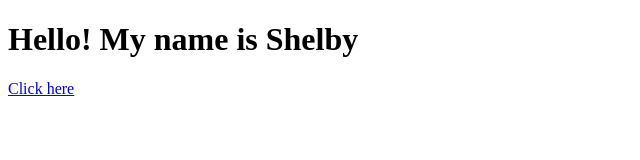
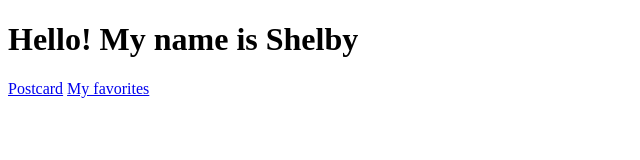
Before and after one commit to sljacobson19/sljacobson19.github.io, a plain HTML site: page Esc8th2018_2019/index.html in a window 1280 px wide. Shown: the whole page, without its empty margins (0-640 px from the left). Drawn offline with Linux system fonts and the light colour scheme.

Commit message:
Update index.html

```diff
--- a/Esc8th2018_2019/index.html
+++ b/Esc8th2018_2019/index.html
@@ -1,5 +1,7 @@
 <!doctype html>
 <html>
     <h1>Hello! My name is Shelby</h1>
-    <a href="https://sljacobson19.github.io/Esc8th2018_2019/postcard/index.html">Click here</a>
+    <a href="https://sljacobson19.github.io/Esc8th2018_2019/postcard/index.html">Postcard</a>
+    <a href="https://sljacobson19.github.io/Esc8th2018_2019/MyFavorites">My favorites</a>
+
 </html>
```
